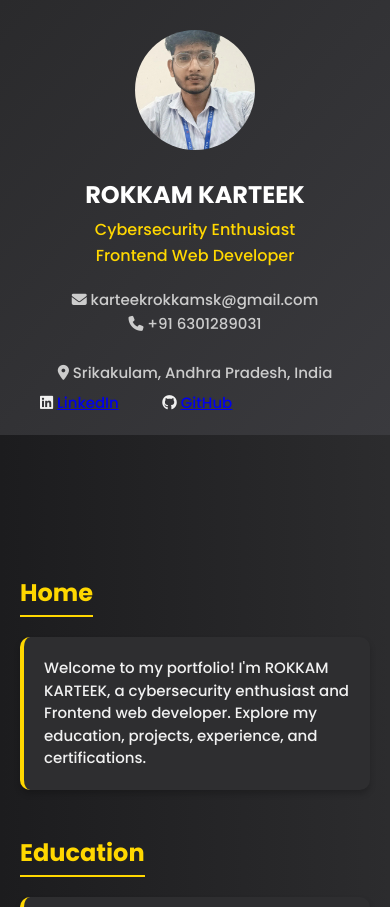
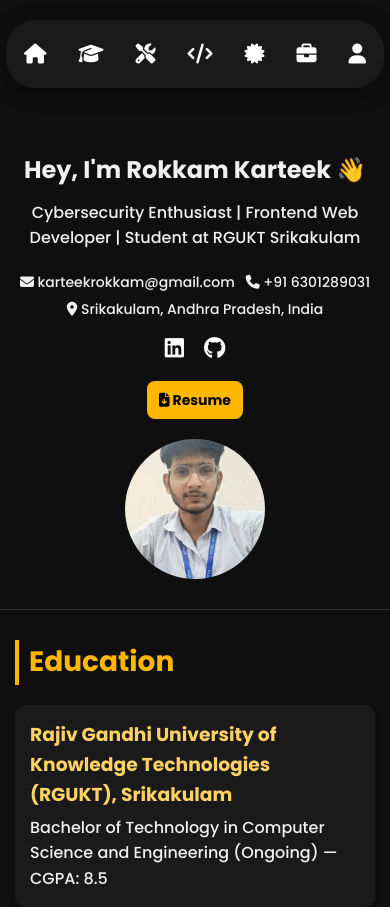
Before and after one commit to karteek0432/portfolio, a plain HTML site: page index.html in a window 390 px wide. Shown: the top 907 px of the page. Drawn offline with Linux system fonts and the light colour scheme.

Commit message:
Updated portfolio

```diff
--- a/index.html
+++ b/index.html
@@ -3,58 +3,74 @@
 <head>
   <meta charset="UTF-8" />
   <meta name="viewport" content="width=device-width, initial-scale=1.0"/>
-  <meta name="description" content="Portfolio of ROKKAM KARTEEK – Cybersecurity Enthusiast and Frontend web Developer. Explore projects, education, skills, and certifications." />
-  <title>Karteek's Resume</title>
+  <meta name="description" content="Portfolio of ROKKAM KARTEEK – Cybersecurity Enthusiast and Frontend Web Developer. Explore projects, education, skills, and certifications." />
+  <title>Karteek's Portfolio</title>
   <link rel="stylesheet" href="style.css" />
   <link rel="stylesheet" href="https://cdnjs.cloudflare.com/ajax/libs/font-awesome/6.5.0/css/all.min.css">
 </head>
 <body>
-  <div class="container">
-    <!-- Sidebar -->
-    <aside class="sidebar">
-      <img src="avatar.png" class="avatar" alt="Profile">
-      <h2>ROKKAM KARTEEK</h2>
-      <p class="title">Cybersecurity Enthusiast<br>Frontend Web Developer</p>
+
+  <!-- Top Navigation Bar -->
+  <nav class="top-nav">
+  <div class="tooltip">
+    <a href="#home"><i class="fas fa-home"></i></a>
+    <span class="tooltiptext">Home</span>
+  </div>
+  <div class="tooltip">
+    <a href="#education"><i class="fas fa-graduation-cap"></i></a>
+    <span class="tooltiptext">Education</span>
+  </div>
+  <div class="tooltip">
+    <a href="#skills"><i class="fas fa-tools"></i></a>
+    <span class="tooltiptext">Skills</span>
+  </div>
+  <div class="tooltip">
+    <a href="#projects"><i class="fas fa-code"></i></a>
+    <span class="tooltiptext">Projects</span>
+  </div>
+  <div class="tooltip">
+    <a href="#certificates"><i class="fas fa-certificate"></i></a>
+    <span class="tooltiptext">Certificates</span>
+  </div>
+  <div class="tooltip">
+    <a href="#experience"><i class="fas fa-briefcase"></i></a>
+    <span class="tooltiptext">Experience</span>
+  </div>
+  <div class="tooltip">
+    <a href="#about"><i class="fas fa-user"></i></a>
+    <span class="tooltiptext">About</span>
+  </div>
+</nav>
+
+
+  <!-- Home Section with Profile -->
+  <section id="home" class="section home-section">
+    <div class="home-content">
+      <div class="home-text">
+        <br><br>
+        <h1>Hey, I'm <strong>Rokkam Karteek</strong> 👋</h1>
+        <p>Cybersecurity Enthusiast | Frontend Web Developer | Student at RGUKT Srikakulam</p>
 
         <div class="contact-info">
-        <p><i class="fas fa-envelope"></i> karteekrokkamsk@gmail.com</p>
-        <p><i class="fas fa-phone"></i> +91 6301289031</p><br>
+          <p><i class="fas fa-envelope"></i> karteekrokkam@gmail.com &nbsp;&nbsp;<i class="fas fa-phone"></i> +91 6301289031</p>
           <p><i class="fas fa-map-marker-alt"></i> Srikakulam, Andhra Pradesh, India</p>
         </div>
 
-      <!-- Social links moved to bottom -->
         <div class="social-bottom">
-        <p>
-          <i class="fab fa-linkedin" id="icon"></i>
-          <a href="https://www.linkedin.com/in/karteek-rokkam/" target="_blank">LinkedIn</a>
-          &nbsp;&nbsp;&nbsp;&nbsp;
-          <i class="fab fa-github" id="icon"></i>
-          <a href="https://github.com/karteek0432" target="_blank">GitHub</a>
-        </p>
+          <a href="https://www.linkedin.com/in/karteek-rokkam/" target="_blank"><i class="fab fa-linkedin" id="icon"></i></a>
+          <a href="https://github.com/karteek0432" target="_blank"><i class="fab fa-github" id="icon"></i></a>
         </div>
-    </aside>
 
+        <a href="Karteek_Resume.pdf" target="_blank" class="resume-button"><i class="fas fa-file-arrow-down"></i> Resume</a>
+      </div>
 
-    <!-- Main -->
-    <main class="main">
-      <nav class="top-nav">
-        <a href="#home">Home</a>
-        <a href="#education">Education</a>
-        <a href="#skills">Skills</a>
-        <a href="#projects">Projects</a>
-        <a href="#certificates">Certificates</a>
-        <a href="resume.pdf" target="_blank">Resume</a>
-        <a href="#experience">Experience</a>
-        <a href="#about">About</a>
-      </nav>
-
-      <section id="home" class="section">
-        <h2>Home</h2>
-        <div class="entry">
-          <p>Welcome to my portfolio! I'm ROKKAM KARTEEK, a cybersecurity enthusiast and Frontend web developer. Explore my education, projects, experience, and certifications.</p>
+      <div class="home-avatar">
+        <img src="avatar.png" alt="Profile Image" />
+      </div>
     </div>
   </section>
 
+  <!-- Education Section -->
   <section id="education" class="section">
     <h2>Education</h2>
     <div class="entry">
@@ -71,6 +87,7 @@
     </div>
   </section>
 
+  <!-- Skills Section -->
   <section id="skills" class="section">
     <h2>Technical Skills</h2>
     <div class="entry">
@@ -85,25 +102,37 @@
     </div>
   </section>
 
+  <!-- Projects Section -->
   <section id="projects" class="section">
     <h2>Project Experience</h2>
-        <div class="entry">
+    <div class="entry project-entry">
+      <div>
         <h3>🔍 Basic Port Scanner</h3>
         <p>Developed a Python-based tool using socket and threading to identify open ports on a given IP address.</p>
       </div>
-        <div class="entry">
+      <a href="https://github.com/karteek0432/basic_port_scanner" target="_blank" class="project-link">View</a>
+    </div>
+
+    <div class="entry project-entry">
+      <div>
         <h3>🛡️ Webcam Spyware Security System</h3>
         <p>Python & GUI tool using CustomTkinter to detect and control unauthorized webcam usage with authentication and alerting.</p>
       </div>
-        <div class="entry">
+      <a href="https://github.com/karteek0432/webcam_spyware_security" target="_blank" class="project-link">View</a>
+    </div>
+
+    <div class="entry project-entry">
+      <div>
         <h3>⚠️ Malicious Link Finder</h3>
         <p>Tool to identify phishing/malicious URLs using APIs with file scanning and GUI features.</p>
       </div>
+      <a href="https://github.com/karteek0432/malicious_link_finder" target="_blank" class="project-link">View</a>
+    </div>
   </section>
 
+  <!-- Certificates Section -->
   <section id="certificates" class="section">
     <h2>Certificates</h2>
-
     <div class="entry certificate-entry">
       <p>CS50 - Introduction to Computer Science</p>
       <a href="https://certificates.cs50.io/0963ad26-c0f7-4204-81fb-c697b77f1023.pdf?size=letter" target="_blank" class="credential-link">Show Credential</a>
@@ -125,7 +154,7 @@
     </div>
   </section>
 
-
+  <!-- Experience Section -->
   <section id="experience" class="section">
     <h2>Experience</h2>
     <div class="entry">
@@ -133,14 +162,13 @@
     </div>
   </section>
 
+  <!-- About Section -->
   <section id="about" class="section">
     <h2>About</h2>
     <div class="entry">
       <p>I am a passionate Computer Science student at RGUKT Srikakulam. Eager to leverage my academic knowledge, strong problem-solving abilities, and creative thinking in the field of technology and security. I strive to learn new skills and deliver innovative solutions. I have deep interest in penetration testing and cybersecurity. I aspire to become a professional penetration tester.</p>
     </div>
   </section>
-    </main>
-  </div>
 
 </body>
 </html>
--- a/style.css
+++ b/style.css
@@ -9,115 +9,39 @@
 
 body {
   font-family: 'Poppins', sans-serif;
-  background: linear-gradient(to right, #1c1c1e, #2c2c2e);
-  color: #f1f1f1;
-}
-p {
-  font-size: 15px;
+  background: #0f0f0f;
+  color: #f0f0f0;
   line-height: 1.6;
-}
-
-.container {
-  display: flex;
-  flex-direction: row;
-  min-height: 100vh;
-}
-
-/* Sidebar (fixed on left) */
-.sidebar {
-  width: 300px;
-  background: linear-gradient(to bottom right, #2a2a2c, #3a3a3e);
-  padding: 30px 20px;
-  text-align: center;
-  position: fixed;
-  left: 0;
-  top: 0;
-  height: 100vh;
-  overflow-y: auto;
-  box-shadow: 2px 0 10px rgba(0,0,0,0.3);
-  z-index: 1000;
-}
-
-.avatar {
-  width: 120px;
-  border-radius: 50%;
-  margin-bottom: 20px;
-  transition: transform 0.3s ease;
-}
-
-.avatar:hover {
-  transform: scale(1.05);
-}
-
-
-.sidebar h2 {
-  color: #fff;
-  font-size: 24px;
-  margin-bottom: 5px;
-  transition: transform 0.3s ease;
-}
-
-.sidebar h2:hover {
-  transform: scale(1.05);
-
-}
-
-
-.title {
-  color: gold;
-  font-weight: 500;
-  font-size: 16px;
-  margin-bottom: 20px;
-}
-
-.contact-info {
-  font-size: 14px;
-  line-height: 1.8;
-  color: #ccc;
-  margin: 20px 0;
-}
-
-.social-icons a {
-  margin: 0 10px;
-  color: gold;
-  font-size: 20px;
-  transition: transform 0.3s ease;
-}
-.social-icons a:hover {
-  transform: scale(1.2);
-}
-
-/* Main Content */
-.main {
-  flex-grow: 1;
-  margin-left: 300px;
-  margin-top: 80px;
-  padding: 0;
+  padding-top: 70px;
 }
 
 /* Top Navigation */
 .top-nav {
   display: flex;
-  justify-content: flex-start;         /* <-- Align items to the left */
-  gap: 80px;
+  justify-content: center;
+  align-items: center;
+  gap: 30px;
+  background-color: #2a2a2c;
+  border-radius: 50px;           /* Circular edges */
+  padding: 5px;
   position: fixed;
   top: 0;
   left: 0;
   right: 0;
-  width: 100%;
-  background-color: #1c1c1e;
-  padding: 20px 0;
-  padding-left: 320px;                 /* <-- Push nav items to the right of sidebar */
-  z-index: 999;
+  margin: 10px auto 50px auto;   /* Center the nav */
+  width: fit-content;            /* Shrink to content */
+  box-shadow: 0 4px 20px rgba(0, 0, 0, 0.4);
+  z-index: 100;
 }
-
 
 .top-nav a {
   text-decoration: none;
   color: #f1f1f1;
   font-weight: 500;
+  font-size: 20px;
+  transition: color 0.3s ease;
   position: relative;
-  transition: color 0.3s;
+  padding: 5px 9px;
 }
 
 .top-nav a::after {
@@ -130,136 +54,303 @@ p {
   bottom: -5px;
   transition: width 0.3s ease;
 }
+
 .top-nav a:hover::after {
   width: 100%;
 }
+
 .top-nav a:hover {
   color: gold;
 }
 
-/* Section Styling */
-.section {
-  padding: 0 40px;
-  padding-top: 70px;
-  margin: 0;
-  animation: fadeInUp 1s ease forwards;
+.top-nav {
+  display: flex;
+  justify-content: center;
+  align-items: center;
+  background-color: #1a1a1a;
+  border-radius: 40px;
+  padding: 10px 20px;
+  margin: 20px auto;
+  width: fit-content;
+  gap: 16px; /* controls spacing between icons */
 }
-.certificate-entry {
+
+.tooltip {
+  position: relative;
   display: flex;
-  justify-content: space-between;
   align-items: center;
-  gap: 20px;
+  justify-content: center;
+}
+
+.tooltip a {
+  text-decoration: none;
+  color: white;
+  font-size: 20px;
+  padding: 10px;
+  transition: background-color 0.3s ease;
+  border-radius: 50%;
+}
+
+/*.tooltip a:hover {
+  background-color: rgba(255, 215, 0, 0.2);
+}
+*/
+.tooltiptext {
+  visibility: hidden;
+  width: max-content;
+  background-color: #333;
+  color: #fff;
+  text-align: center;
+  padding: 6px 10px;
+  border-radius: 5px;
+  position: absolute;
+  bottom: -35px;
+  left: 50%;
+  transform: translateX(-50%);
+  opacity: 0;
+  white-space: nowrap;
+  font-size: 12px;
+  transition: opacity 0.3s ease;
+}
+
+.tooltip:hover .tooltiptext {
+  visibility: visible;
+  opacity: 1;
 }
 
 
-/* Button style */
-.credential-link {
-  padding: 6px 14px;
-  background-color: gold;
-  color: #1c1c1e;
-  text-decoration: none;
-  border-radius: 6px;
-  font-weight: 500;
-  font-size: 14px;
-  white-space: nowrap;
-  transition: background-color 0.3s ease, transform 0.2s ease;
+/* Sections */
+.section {
+  max-width: 1200px;
+  margin: auto;
+  padding: 40px 20px;
+  border-bottom: 1px solid #333;
 }
 
-.credential-link:hover {
-  background-color: #e6b800;
+.section h2 {
+  font-size: 28px;
+  margin-bottom: 20px;
+  color: #ffb703;
+  border-left: 4px solid #ffb703;
+  padding-left: 10px;
+}
+
+/* Home Section */
+.home-section {
+  display: flex;
+  flex-wrap: wrap;
+  align-items: center;
+  justify-content: space-between;
+}
+
+.home-content {
+  display: flex;
+  flex-wrap: wrap;
+  align-items: center;
+  justify-content: space-between;
+  width: 100%;
+}
+
+.home-text {
+  flex: 1;
+  min-width: 250px;
+  padding-right: 20px
+}
+
+.home-text h1 {
+  font-size: 32px;
+  margin-bottom: 10px;
+}
+
+.home-text p {
+  font-size: 16px;
+  margin-bottom: 20px;
+}
+
+.home-avatar {
+  flex-shrink: 0;
+  width: 190px;
+  height: 190px;
+  overflow: hidden;
+  border-radius: 50%;
+  margin-left: 20px;
+  margin-right: 0;
+
+}
+
+.home-avatar img {
+  width: 100%;
+  height: 100%;
+  object-fit: cover;
+}
+
+/* Resume Button */
+.resume-button {
+  display: inline-block;
+  margin-top: 15px;
+  padding: 10px 16px;
+  background: #ffb703;
+  color: #000;
+  font-weight: bold;
+  text-decoration: none;
+  border-radius: 8px;
+  transition: 0.3s ease;
+}
+
+.resume-button:hover {
+  background: #f0a202;
   transform: scale(1.05);
 }
 
-
-.section h2 {
-  color: gold;
-  margin-bottom: 20px;
-  border-bottom: 2px solid gold;
-  display: inline-block;
-  padding-bottom: 5px;
-}
-.social-bottom {
-  position: absolute;
-  bottom: 20px;
-  font-size: 15px;
-  text-align: center;
-}
-#icon
-{
-  margin-left: 20px;
-}
-/* Entry Cards */
+/* Entries */
 .entry {
   margin-bottom: 5px;
   padding: 20px;
-  background-color: #2e2e30;
-  border-left: 4px solid gold;
+  background-color: #1a1a1a;
   border-radius: 10px;
   box-shadow: 0 4px 6px rgba(0,0,0,0.2);
-  transition: transform 0.3s ease;
+  transition: transform 0.3s ease, box-shadow 0.3s ease;
 }
 
 .entry:hover {
   transform: translateY(-5px);
+   /* optional nice effect */
 }
-
 .entry h3 {
-  font-weight: 600;
-  font-size: 18px;
-}
-
-.entry span {
-  font-size: 14px;
-  color: #888;
-  display: block;
+  color: #ffd166;
   margin-bottom: 5px;
 }
 
-.entry p {
-  font-size: 15px;
-  line-height: 1.5;
+.entry ul {
+  padding-left: 20px;
 }
 
+.entry ul li {
+  margin-bottom: 8px;
+}
 
-/* Animations */
-@keyframes fadeInUp {
-  from {
-    opacity: 0;
-    transform: translateY(20px);
-  }
-  to {
-    opacity: 1;
-    transform: translateY(0);
-  }
+/* Project links */
+.project-entry {
+  display: flex;
+  justify-content: space-between;
+  align-items: center;
+  background: #1a1a1a;
+  padding: 15px;
+  border-radius: 10px;
+  margin-bottom: 15px;
 }
-#about{
-  padding-bottom: 50px;
+
+.project-link {
+  color: #ffb703;
+  text-decoration: none;
+  font-weight: bold;
 }
+
+.project-link:hover {
+  text-decoration: underline;
+}
+
+/* Certificates */
+.credential-link {
+  color: #90e0ef;
+  text-decoration: none;
+}
+
+.credential-link:hover {
+  text-decoration: underline;
+}
+
+/* Contact Info */
+.contact-info p {
+  margin-bottom: 5px;
+  font-size: 14px;
+}
+
+/* Social Icons */
+.social-bottom {
+  margin-top: 10px;
+}
+
+.social-bottom a {
+  color: #fff;
+  margin-right: 12px;
+  font-size: 25px;
+  transition: 0.3s;
+}
+
+.social-bottom a:hover {
+  color: #ffb703;
+}
+.home-text p, .entry p {
+  max-width: 800px;
+}
+
+/* Mobile View: Screens < 768px */
 @media (max-width: 768px) {
-  .container {
-    flex-direction: column;
-  }
-
-  .sidebar {
-    position: relative;
-    width: 100%;
-    height: auto;
-    box-shadow: none;
-  }
-
-  .main {
-    margin-left: 0;
-    margin-top: 20px;
-    padding-top: 100px;
-  }
 
   .top-nav {
     flex-wrap: wrap;
-    gap: 20px;
-    padding-left: 20px;
+    gap: 12px;
+    padding: 8px;
+    font-size: 16px;
+    border-radius: 30px;
+  }
+
+  .home-section {
+    flex-direction: column;
+    align-items: center;
+    text-align: center;
+  }
+
+  .home-text {
+    padding: 0;
+    margin-bottom: 20px;
+  }
+
+  .home-text h1 {
+    font-size: 24px;
+  }
+
+  .home-avatar {
+    width: 140px;
+    height: 140px;
+    margin: 0 auto;
   }
 
   .section {
-    padding: 20px;
+    padding: 30px 15px;
+  }
+
+  .entry {
+    padding: 15px;
+  }
+
+  .social-bottom a {
+    font-size: 22px;
+    margin: 0 8px;
+  }
+
+  .resume-button {
+    padding: 8px 12px;
+    font-size: 14px;
+  }
+
+  .tooltiptext {
+    bottom: -28px;
+    font-size: 11px;
+  }
+
+  .project-entry {
+    flex-direction: column;
+    align-items: flex-start;
+    gap: 10px;
+  }
+
+  .project-link {
+    align-self: flex-end;
+  }
+
+  .contact-info {
+    font-size: 14px;
   }
 }
```
Also changed, not shown: script.js (deleted, +0 -15 lines), 2 other files. Lines whose indentation alone changed are shown as unchanged.
